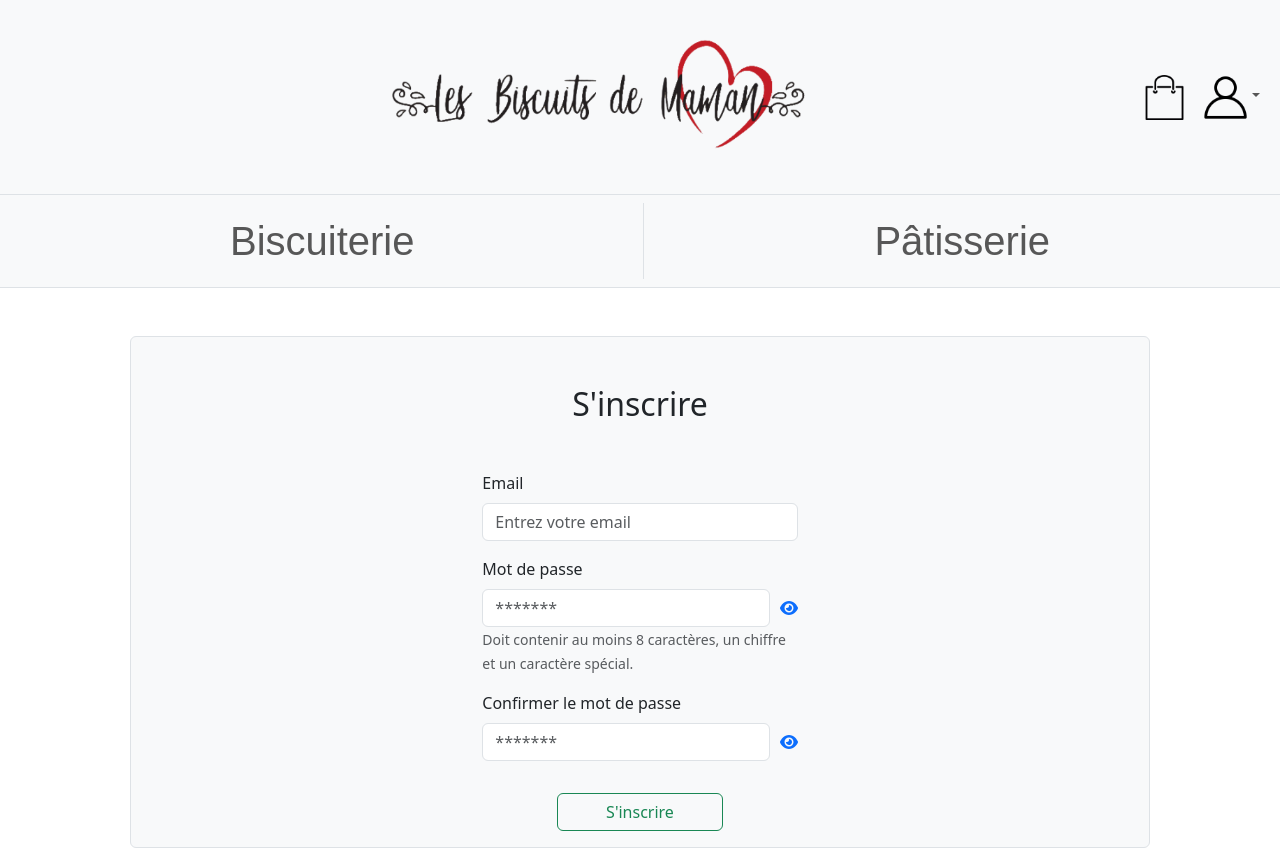
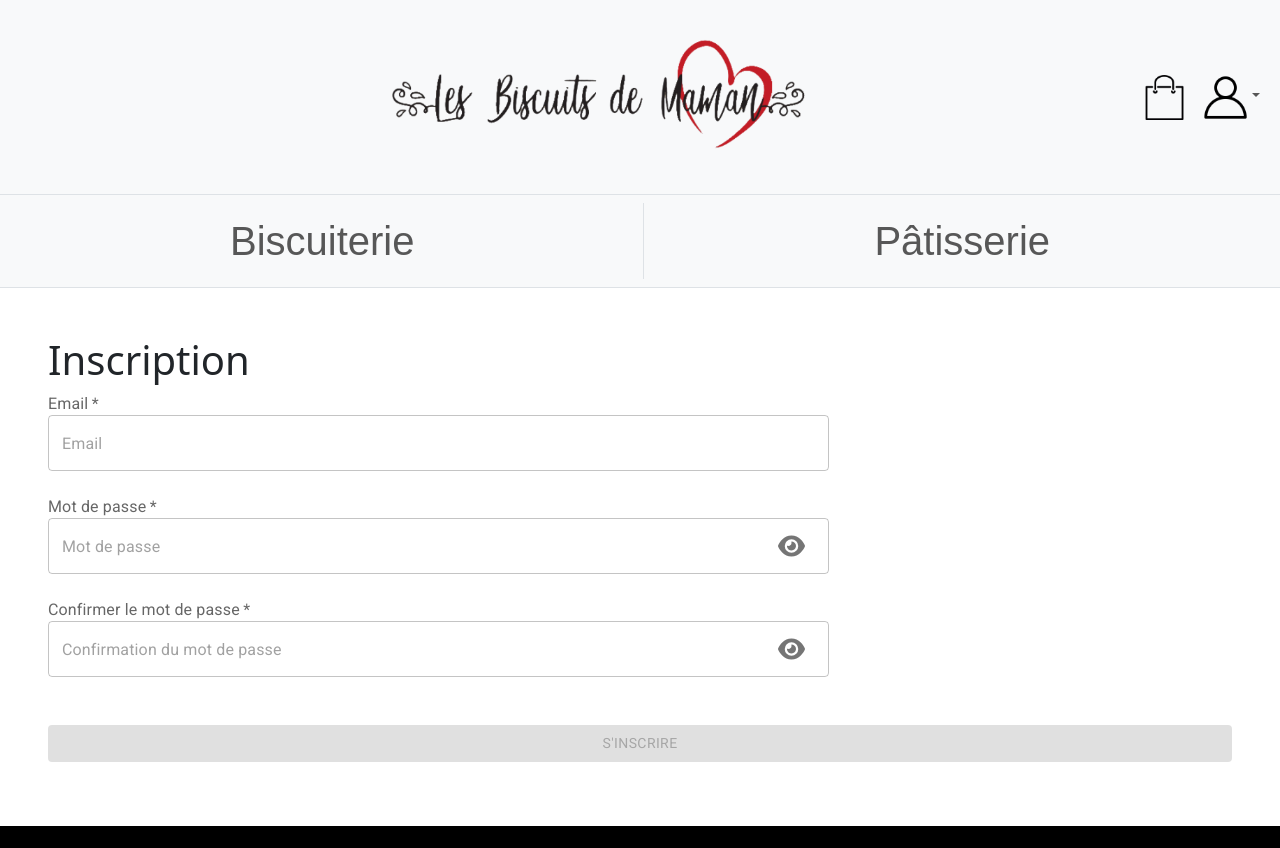
Before and after one commit to Mennad92/lbm-front, a React (Create React App) app: page /register in a window 1280 px wide. Shown: the top 848 px of the page. Built offline with nearby package versions, Linux system fonts and the light colour scheme; a web font is replaced by a local one.

Commit message:
WIP Implement Register

```diff
--- a/src/App.jsx
+++ b/src/App.jsx
@@ -10,7 +10,9 @@ import {
 } from './pages/Login';
 import Order from './pages/Order';
 import Profile from './pages/Profile';
-import Register from './pages/Register';
+import {
+  action as registerAction,
+  Register } from './pages/Register';
 import PrivateRoute from './components/PrivateRoute';
 import { Root } from './pages/Root';
 
@@ -39,6 +41,7 @@ const router = createBrowserRouter([
       {
         path: "/register",
         element: <Register />,
+        action: registerAction,
       },
       {
         path: "/profile",
--- a/src/pages/Login.jsx
+++ b/src/pages/Login.jsx
@@ -1,20 +1,23 @@
 import React, { useEffect } from 'react';
 import { client } from "../services/axiosClient";
 import { Form } from 'react-router-dom';
-import { useActionData, useNavigate } from 'react-router-dom';
+import { useActionData, useNavigate, useLocation  } from 'react-router-dom';
 import { useAuthStore } from '../stores/authStore';
+import { styled } from '@mui/system';
+import { Snackbar, Grid, FormLabel, OutlinedInput, Button, IconButton  } from '@mui/material';
+import CloseIcon from '@mui/icons-material/Close';
+
+const FormGrid = styled(Grid)(() => ({
+  display: 'flex',
+  flexDirection: 'column',
+}));
 
 export async function action({ request }) {
   try {
     let formData = await request.formData();
-    const type = formData.get("type");
     const email = formData.get("email");
     const password = formData.get("password");
-    const url =
-      type === "register"
-        ? "register/"
-        : "login/";
-    const { data } = await client.post(url, {
+    const { data } = await client.post("login/", {
       email,
       password,
     });
@@ -30,10 +33,23 @@ export async function action({ request }) {
 }
 
 export function Login() {
+  const location = useLocation();
+  const queryParams = new URLSearchParams(location.search);
+  const justRegistered = queryParams.get('just_registered');
+  const [open, setOpen] = React.useState(justRegistered);
   const actionData = useActionData();
   const navigate = useNavigate();
   const isLoggedIn = useAuthStore((state) => state.isLoggedIn());
   const login = useAuthStore((state) => state.login);
+
+  const handleClose = (event, reason) => {
+    if (reason === 'clickaway') {
+      return;
+    }
+
+    setOpen(false);
+  };
+
   useEffect(() => {
     if (actionData?.tokens) {
       login(actionData.tokens);
@@ -47,46 +63,69 @@ export function Login() {
     }
   }, [isLoggedIn]);
 
+  const action = (
+    <React.Fragment>
+      <IconButton
+        size="small"
+        aria-label="close"
+        color="inherit"
+        onClick={handleClose}
+      >
+        <CloseIcon fontSize="small" />
+      </IconButton>
+    </React.Fragment>
+  );
+
   return (
     <div>
       <Form method="post">
-        <h1>Login</h1>
+        <h1>Connexion</h1>
         {actionData?.error && <div className="alert">{actionData?.error}</div>}
-        <fieldset>
-          <label htmlFor="login">
-            <input
-              type="radio"
-              id="login"
-              name="type"
-              value="login"
-              defaultChecked
-            />
-            Login
-          </label>
-          <label htmlFor="register">
-            <input type="radio" id="register" name="type" value="register" />
-            Register
-          </label>
-        </fieldset>
-        <input
+        <Grid container spacing={3}>
+          <FormGrid item xs={12} md={12}>
+            <FormLabel htmlFor="mail" required>
+              Email
+            </FormLabel>
+            <OutlinedInput
+              name="email"
               type="text"
-          name="email"
               placeholder="Email"
               aria-label="Email"
               required
             />
-        <input
+          </FormGrid>
+          <FormGrid item xs={12} md={12}>
+            <FormLabel htmlFor="password" required>
+              Mot de passe
+            </FormLabel>
+            <OutlinedInput
+              name="password"
               type="password"
-          name="password"
-          placeholder="Password"
-          aria-label="Password"
+              placeholder="Mot de passe"
+              aria-label="Mot de passe"
               required
             />
-
-        <button type="submit" className="contrast">
-          Login
-        </button>
+          </FormGrid>
+          <FormGrid item xs={12} md={12}>
+            <Button
+              type="submit"
+              fullWidth
+              variant="contained"
+              sx={{ mt: 3, mb: 2 }}
+            >
+              Se connecter
+            </Button>
+          </FormGrid>
+        </Grid>
       </Form>
+      <Snackbar
+        open={open}
+        autoHideDuration={6000}
+        onClose={handleClose}
+        anchorOrigin={{horizontal:'center', vertical:'bottom'}}
+        message="Bienvenue ! Votre inscription a été réussie. Vous pouvez maintenant vous connecter."
+        action={action}
+      />
     </div>
   );
 }
--- a/src/pages/Profile.jsx
+++ b/src/pages/Profile.jsx
@@ -23,7 +23,7 @@ const Profile = () => {
   if (error) return <div>{error}</div>;
 
   return (
-    <div className='m-5'>
+    <>
       {profile ? (
         <div>
           <h2>Profil</h2>
@@ -33,7 +33,7 @@ const Profile = () => {
       ) : (
         <div>Chargement...</div>
       )}
-    </div>
+    </>
   );
 };
 
--- a/src/pages/Register.jsx
+++ b/src/pages/Register.jsx
@@ -1,21 +1,59 @@
-import React, { useState, useEffect } from 'react';
-import axios from 'axios';
-import { Form, Button, Container, Alert, Row, Col } from 'react-bootstrap';
-import { useNavigate } from 'react-router-dom';
+import React, { useEffect, useState } from 'react';
+import { client } from "../services/axiosClient";
+import { Form } from 'react-router-dom';
+import { useActionData, useNavigate }  from 'react-router-dom';
+import { useAuthStore } from '../stores/authStore';
+import { styled } from '@mui/system';
+import { Grid, FormLabel, OutlinedInput, Button, InputAdornment, IconButton } from '@mui/material';
 import { FontAwesomeIcon } from '@fortawesome/react-fontawesome';
 import { faEye, faEyeSlash } from '@fortawesome/free-solid-svg-icons';
-import { useAuthStore } from '../stores/authStore';
 
-const Register = () => {
+const FormGrid = styled(Grid)(() => ({
+  display: 'flex',
+  flexDirection: 'column',
+}));
+
+export async function action({ request }) {
+  try {
+    let formData = await request.formData();
+    const email = formData.get("email");
+    const password = formData.get("password");
+    await client.post("register/", {
+      email,
+      password,
+    });
+    return { isRegistered: true, error: null };
+  } catch (error) {
+    return {
+      error: error.response.data.message || error.message,
+    };
+  }
+}
+
+export function Register() {
   const navigate = useNavigate();
+  const actionData = useActionData();
   const isLoggedIn = useAuthStore((state) => state.isLoggedIn());
-  const [email, setEmail] = useState('');
-  const [password, setPassword] = useState('');
-  const [confirmPassword, setConfirmPassword] = useState('');
-  const [error, setError] = useState('');
-  const [success, setSuccess] = useState('');
+  const [formData, setFormData] = useState({
+    email: "",
+    password: "",
+    passwordConfirm: "",
+  })
   const [showPassword, setShowPassword] = useState(false);
   const [showConfirmPassword, setShowConfirmPassword] = useState(false);
+
+  const handleChange = (event) => {
+    setFormData({
+      ...formData,
+      [event.target.name]: event.target.value
+    })
+  };
+
+  useEffect(() => {
+    if (actionData?.isRegistered) {
+      navigate("/login?just_registered=true");
+    }
+  }, [actionData]);
 
   useEffect(() => {
     if (isLoggedIn) {
@@ -33,109 +71,100 @@ const Register = () => {
            hasSpecialChar.test(password);
   };
 
-  const handleSubmit = async (e) => {
-    e.preventDefault();
+  const validateEmail = (email) => {
+    const emailRegex = /^[^\s@]+@[^\s@]+\.[^\s@]+$/;
+    return emailRegex.test(email);
+  };
 
-    if (!email || !password || !confirmPassword) {
-      setError('Tous les champs sont obligatoires');
-      return;
+  const validateForm = () => {
+    if(validatePassword(formData.password) && validateEmail(formData.email) && formData.password == formData.passwordConfirm)
+      return false;
+    return true;
   }
 
-    if (password !== confirmPassword) {
-      setError('Les mots de passe ne correspondent pas');
-      return;
-    }
-
-    if (!validatePassword(password)) {
-      setError('Le mot de passe doit contenir au moins 8 caractères, un chiffre et un caractère spécial.');
-      return;
-    }
-
-    try {
-      await axios.post('http://localhost:8000/api/register/', { email, password });
-      setSuccess('Inscription réussie. Vous pouvez maintenant vous connecter.');
-      setError('');
-      setEmail('');
-      setPassword('');
-      setConfirmPassword('');
-      setTimeout(() => navigate('/login'), 2000);
-    } catch (err) {
-      setError('Cette adresse mail est déjà utilisé');
-      setSuccess('');
-    }
-  };
-
   return (
-    <Container>
-      <Row className="m-5 bg-light rounded border border-1 justify-content-md-center">
-        <Col md={6} lg={4} className="mx-auto">
-          <h2 className="text-center m-5">S'inscrire</h2>
-          {error && <Alert variant="danger">{error}</Alert>}
-          {success && <Alert variant="success">{success}</Alert>}
-          <Form onSubmit={handleSubmit}>
-
-            <Form.Group className="mb-3" controlId="formBasicEmail">
-              <Form.Label>Email</Form.Label>
-              <Form.Control
-                type="email"
-                placeholder="Entrez votre email"
-                value={email}
-                onChange={(e) => setEmail(e.target.value)}
+    <div>
+      <Form method="post">
+        <h1>Inscription</h1>
+        {actionData?.error && <div className="alert">{actionData?.error}</div>}
+        <Grid container spacing={3}>
+          <FormGrid item xs={12} md={8}>
+            <FormLabel htmlFor="mail" required>
+              Email
+            </FormLabel>
+            <OutlinedInput
+              name="email"
+              type="text"
+              value={formData.email}
+              onChange={handleChange}
+              placeholder="Email"
+              aria-label="Email"
+              required
             />
-            </Form.Group>
-
-            <Form.Group className="mb-3" controlId="formBasicPassword">
-              <Form.Label>Mot de passe</Form.Label>
-              <div className="d-flex align-items-center">
-                <Form.Control
+          </FormGrid>
+          <FormGrid item xs={12} md={8}>
+            <FormLabel htmlFor="pass" required>
+              Mot de passe
+            </FormLabel>
+            <OutlinedInput
+              name="password"
               type={showPassword ? 'text' : 'password'}
-                  placeholder="*******"
-                  value={password}
-                  onChange={(e) => setPassword(e.target.value)}
-                />
-                <Button
-                  variant="link"
+              placeholder="Mot de passe"
+              aria-label="Mot de passe"
+              value={formData.password}
+              onChange={handleChange}
+              required
+              endAdornment={
+                <InputAdornment position="end">
+                  <IconButton
                     onClick={() => setShowPassword(!showPassword)}
-                  style={{ marginLeft: '10px', padding: '0', background: 'none', border: 'none' }}
+                    edge="end"
+                    style={{ padding: '0', background: 'none', margin: '10px', }}
                   >
                     <FontAwesomeIcon icon={showPassword ? faEyeSlash : faEye} />
-                </Button>
-              </div>
-              {/* Display password requirements */}
-              <Form.Text className="text-muted">
-                Doit contenir au moins 8 caractères, un chiffre et un caractère spécial.
-              </Form.Text>
-            </Form.Group>
-
-            <Form.Group className="mb-3" controlId="formBasicConfirmPassword">
-              <Form.Label>Confirmer le mot de passe</Form.Label>
-              <div className="d-flex align-items-center">
-                <Form.Control
+                  </IconButton>
+                </InputAdornment>
+              }
+            />
+          </FormGrid>
+          <FormGrid item xs={12} md={8}>
+            <FormLabel htmlFor="passconfirm" required>
+              Confirmer le mot de passe
+            </FormLabel>
+            <OutlinedInput
+              name="passwordConfirm"
               type={showConfirmPassword ? 'text' : 'password'}
-                  placeholder="*******"
-                  value={confirmPassword}
-                  onChange={(e) => setConfirmPassword(e.target.value)}
-                />
-                <Button
-                  variant="link"
+              placeholder="Confirmation du mot de passe"
+              aria-label="Confirmation du mot de passe"
+              value={formData.passwordConfirm}
+              onChange={handleChange}
+              required
+              endAdornment={
+                <InputAdornment position="end">
+                  <IconButton
                     onClick={() => setShowConfirmPassword(!showConfirmPassword)}
-                  style={{ marginLeft: '10px', padding: '0', background: 'none', border: 'none' }}
+                    edge="end"
+                    style={{ padding: '0', background: 'none', margin: '10px', }}
                   >
                     <FontAwesomeIcon icon={showConfirmPassword ? faEyeSlash : faEye} />
-                </Button>
-              </div>
-            </Form.Group>
-
-            <div className='d-flex justify-content-center'>
-              <Button variant="outline-success" type="submit" className="px-5 my-3">
+                  </IconButton>
+                </InputAdornment>
+              }
+            />
+          </FormGrid>
+          <FormGrid item xs={12} md={12}>
+            <Button
+              type="submit"
+              fullWidth
+              variant="contained"
+              sx={{ mt: 3, mb: 2 }}
+              disabled={validateForm()}
+            >
               S'inscrire
             </Button>
+          </FormGrid>
+        </Grid>
+      </Form>
     </div>
-          </Form>
-        </Col>
-      </Row>
-    </Container>
   );
 };
-
-export default Register;
--- a/src/pages/Root.jsx
+++ b/src/pages/Root.jsx
@@ -9,7 +9,7 @@ export function Root() {
     <CartProvider>
     <div>
       <Header />
-      <main>
+      <main className='m-5'>
         <Outlet />
       </main>
       <Footer />
```
Also changed, not shown: src/components/order/AddressForm.jsx (+6 -6 lines), src/services/profileService.js (+2 -6 lines). Lines whose indentation alone changed are shown as unchanged.
